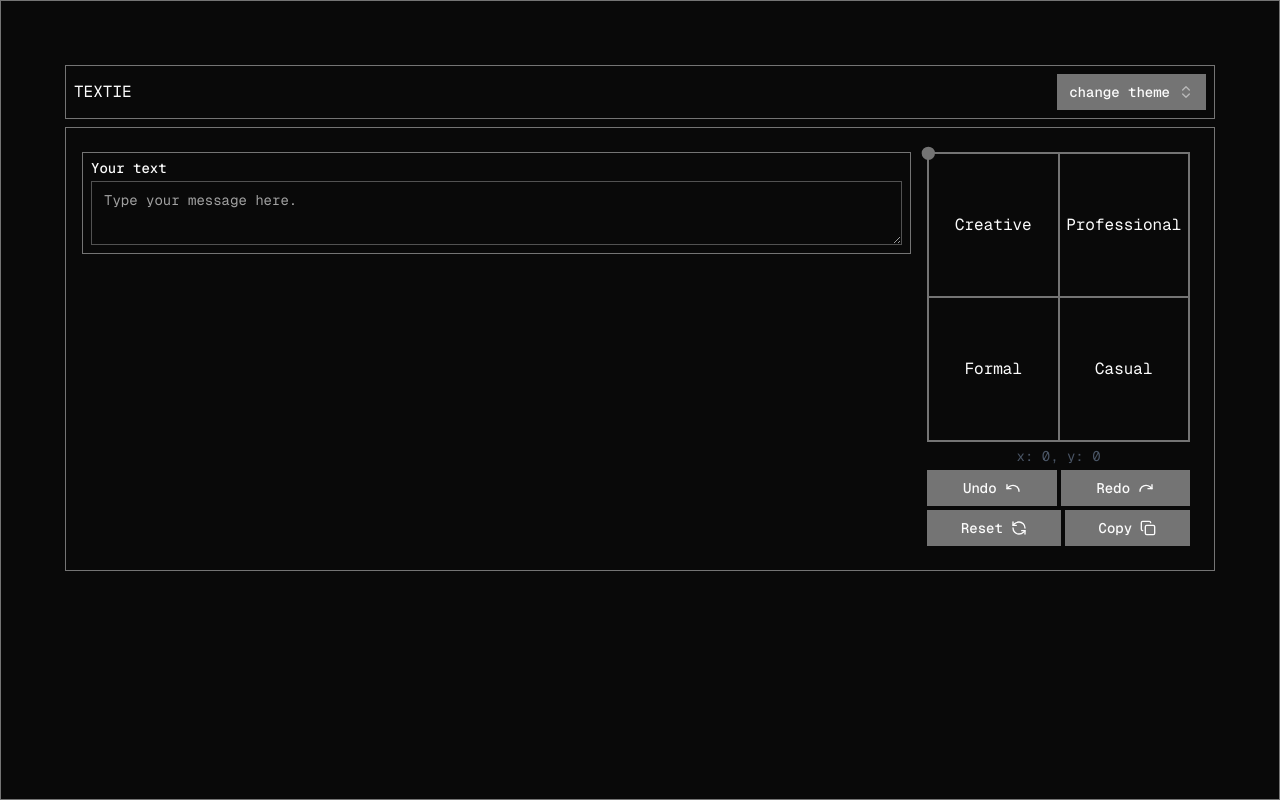
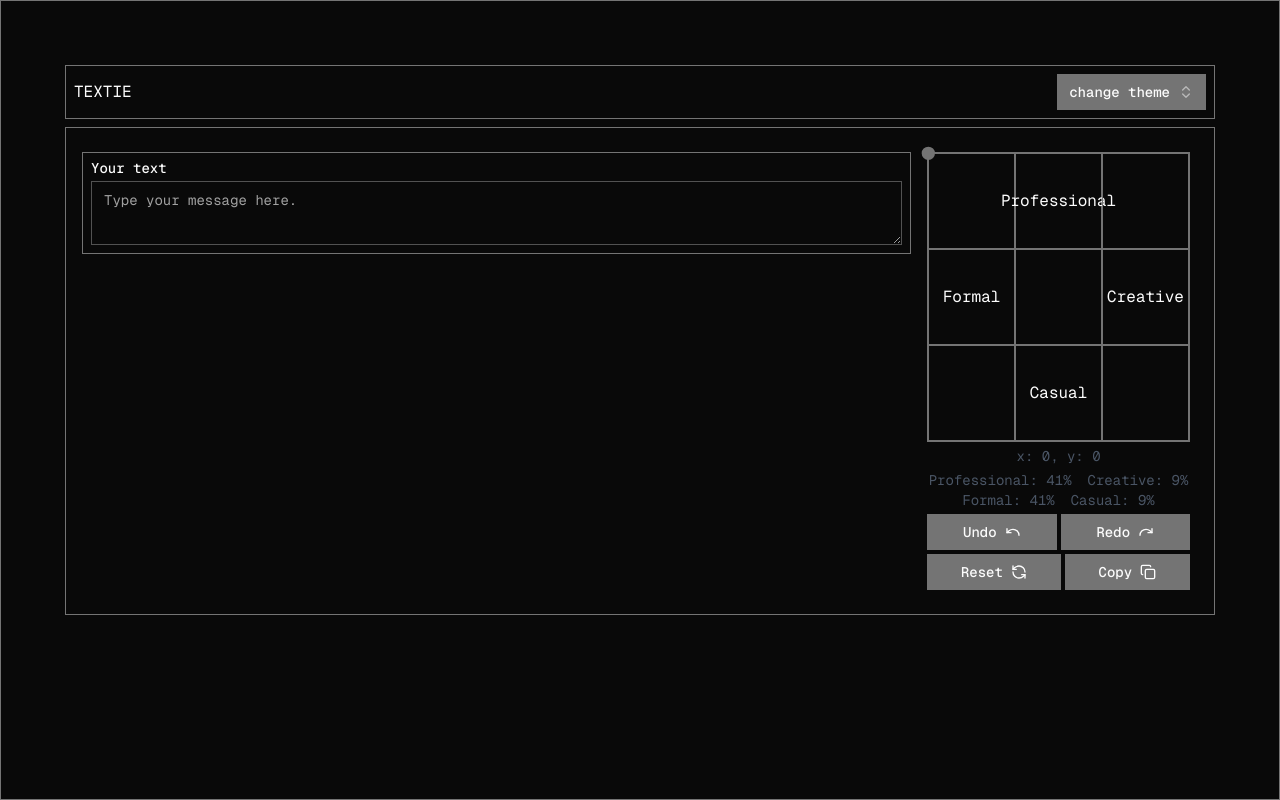
Before and after one commit to adityamandal-Developer/Tone-Slider-Text-Tool, a Next.js app: page / in a window 1280 px wide. Built offline with nearby package versions, Linux system fonts and the light colour scheme.

Commit message:
calculating tone % logic

```diff
--- a/package.json
+++ b/package.json
@@ -18,13 +18,12 @@
     "class-variance-authority": "^0.7.1",
     "clsx": "^2.1.1",
     "cmdk": "^1.1.1",
-    "framer-motion": "^12.9.4",
     "lucide-react": "^0.503.0",
     "next": "15.3.1",
     "next-themes": "^0.4.6",
     "react": "^19.0.0",
     "react-dom": "^19.0.0",
-    "react-draggable": "^4.4.6",
+    "react-loading-indicators": "^1.0.1",
     "react-resizable-panels": "^2.1.9",
     "tailwind-merge": "^3.2.0"
   },
--- a/src/components/componentLayouts/settings.tsx
+++ b/src/components/componentLayouts/settings.tsx
@@ -13,11 +13,84 @@ const Settings = () => {
     { x: 0, y: 0 },
   ]);
   const [historyIndex, setHistoryIndex] = useState(0);
+  const [tonePercentages, setTonePercentages] = useState({
+    professional: 25,
+    creative: 25,
+    formal: 25,
+    casual: 25,
+  });
 
   const dotRef = useRef<HTMLDivElement>(null);
   const sliderRef = useRef<HTMLDivElement>(null);
 
-  // Mouse event handlers
+  // Calculate tone percentages based on position
+  const calculateTonePercentages = (x: number, y: number) => {
+    if (!sliderRef.current) return;
+
+    const slider = sliderRef.current;
+    const rect = slider.getBoundingClientRect();
+
+    // Normalize position to values between 0 and 1
+    const normalizedX = x / rect.width;
+    const normalizedY = y / rect.height;
+
+    const professionalPos = { x: 0.5, y: 0 }; // top center
+    const creativePos = { x: 1, y: 0.5 }; // right middle
+    const formalPos = { x: 0, y: 0.5 }; // left middle
+    const casualPos = { x: 0.5, y: 1 }; // bottom center
+
+    const professionalDist =
+      1 /
+      (Math.pow(normalizedX - professionalPos.x, 2) +
+        Math.pow(normalizedY - professionalPos.y, 2) +
+        0.01);
+    const creativeDist =
+      1 /
+      (Math.pow(normalizedX - creativePos.x, 2) +
+        Math.pow(normalizedY - creativePos.y, 2) +
+        0.01);
+    const formalDist =
+      1 /
+      (Math.pow(normalizedX - formalPos.x, 2) +
+        Math.pow(normalizedY - formalPos.y, 2) +
+        0.01);
+    const casualDist =
+      1 /
+      (Math.pow(normalizedX - casualPos.x, 2) +
+        Math.pow(normalizedY - casualPos.y, 2) +
+        0.01);
+
+    // Sum of all weights
+    const totalDist = professionalDist + creativeDist + formalDist + casualDist;
+
+    // Calculate percentages (0-100)
+    const professional = Math.round((professionalDist / totalDist) * 100);
+    const creative = Math.round((creativeDist / totalDist) * 100);
+    const formal = Math.round((formalDist / totalDist) * 100);
+    const casual = Math.round((casualDist / totalDist) * 100);
+
+    // Ensure total is exactly 100%
+    const total = professional + creative + formal + casual;
+    let adjustment = 100 - total;
+
+    // Adjust values to sum is 100%
+    let adjustedValues = {
+      professional,
+      creative,
+      formal,
+      casual,
+    };
+
+    // Apply adjustment to the largest value
+    const max = Math.max(professional, creative, formal, casual);
+    if (max === professional) adjustedValues.professional += adjustment;
+    else if (max === creative) adjustedValues.creative += adjustment;
+    else if (max === formal) adjustedValues.formal += adjustment;
+    else adjustedValues.casual += adjustment;
+
+    return adjustedValues;
+  };
+
   const handleMouseDown = (e: React.MouseEvent) => {
     e.preventDefault();
     setIsDragging(true);
@@ -32,12 +105,18 @@ const Settings = () => {
     let newX = e.clientX - rect.left;
     let newY = e.clientY - rect.top;
 
-    // Ensure dot stays within slider boundaries
+    //dot stays within slider boundaries
     newX = Math.max(0, Math.min(newX, rect.width));
     newY = Math.max(0, Math.min(newY, rect.height));
 
     // Update position
     setPosition({ x: newX, y: newY });
+
+    // Calculate and update tone percentages
+    const percentages = calculateTonePercentages(newX, newY);
+    if (percentages) {
+      setTonePercentages(percentages);
+    }
   };
 
   const handleMouseUp = () => {
@@ -71,6 +150,12 @@ const Settings = () => {
       newY = Math.max(0, Math.min(newY, rect.height));
 
       setPosition({ x: newX, y: newY });
+
+      // Calculate and update tone percentages
+      const percentages = calculateTonePercentages(newX, newY);
+      if (percentages) {
+        setTonePercentages(percentages);
+      }
     }
   };
 
@@ -90,6 +175,12 @@ const Settings = () => {
 
     // Update position
     setPosition({ x: newX, y: newY });
+
+    // Calculate and update tone percentages
+    const percentages = calculateTonePercentages(newX, newY);
+    if (percentages) {
+      setTonePercentages(percentages);
+    }
   };
 
   const handleTouchEnd = () => {
@@ -127,6 +218,16 @@ const Settings = () => {
     };
   }, [isDragging]);
 
+  // Initialize tone percentages on component mount
+  useEffect(() => {
+    if (sliderRef.current) {
+      const percentages = calculateTonePercentages(position.x, position.y);
+      if (percentages) {
+        setTonePercentages(percentages);
+      }
+    }
+  }, []);
+
   // Handle buttons
   const handleReset = () => {
     const newPosition = { x: 0, y: 0 };
@@ -135,6 +236,12 @@ const Settings = () => {
     const newHistory = [...dragHistory.slice(0, historyIndex + 1), newPosition];
     setDragHistory(newHistory);
     setHistoryIndex(newHistory.length - 1);
+
+    // Reset tone percentages
+    const percentages = calculateTonePercentages(0, 0);
+    if (percentages) {
+      setTonePercentages(percentages);
+    }
   };
 
   const handleCopy = () => {
@@ -151,7 +258,17 @@ const Settings = () => {
     if (historyIndex > 0) {
       const newIndex = historyIndex - 1;
       setHistoryIndex(newIndex);
-      setPosition(dragHistory[newIndex]);
+      const newPosition = dragHistory[newIndex];
+      setPosition(newPosition);
+
+      // Update tone percentages for the new position
+      const percentages = calculateTonePercentages(
+        newPosition.x,
+        newPosition.y
+      );
+      if (percentages) {
+        setTonePercentages(percentages);
+      }
     }
   };
 
@@ -159,7 +276,17 @@ const Settings = () => {
     if (historyIndex < dragHistory.length - 1) {
       const newIndex = historyIndex + 1;
       setHistoryIndex(newIndex);
-      setPosition(dragHistory[newIndex]);
+      const newPosition = dragHistory[newIndex];
+      setPosition(newPosition);
+
+      // Update tone percentages for the new position
+      const percentages = calculateTonePercentages(
+        newPosition.x,
+        newPosition.y
+      );
+      if (percentages) {
+        setTonePercentages(percentages);
+      }
     }
   };
 
@@ -189,25 +316,38 @@ const Settings = () => {
         >
           <Dot className="w-20 h-20 text-primary" />
         </div>
-        <div className="grid grid-cols-2 min-h-72">
-          <div className="flex items-center justify-center w-full border border-ring text-center">
+        <div className="grid grid-cols-3 min-h-72">
+          <div className="flex items-center justify-center w-full border border-ring text-center"></div>
+          <div className="flex items-center justify-center w-full border border-ring text-center text-wrap">
+            Professional
+          </div>
+          <div className="flex items-center justify-center w-full border border-ring text-center"></div>
+          <div className="flex items-center justify-center w-full border border-ring text-center text-wrap">
+            Formal
+          </div>
+          <div className="flex items-center justify-center w-full border border-ring text-center"></div>
+          <div className="flex items-center justify-center w-full border border-ring text-center text-wrap">
             Creative
           </div>
-          <div className="flex items-center justify-center w-full border border-ring text-center">
-            Professional
-          </div>
-          <div className="flex items-center justify-center w-full border border-ring text-center">
-            Formal
-          </div>
-          <div className="flex items-center justify-center w-full border border-ring text-center">
+          <div className="flex items-center justify-center w-full border border-ring text-center"></div>
+          <div className="flex items-center justify-center w-full border border-ring text-center text-wrap">
             Casual
           </div>
+          <div className="flex items-center justify-center w-full border border-ring text-center"></div>
         </div>
       </div>
 
-      {/* Current coordinates */}
+      {/* Current coordinates and percentages */}
       <div className="text-sm text-gray-600 text-center">
-        x: {Math.round(position.x)}, y: {Math.round(position.y)}
+        <div>
+          x: {Math.round(position.x)}, y: {Math.round(position.y)}
+        </div>
+        <div className="flex flex-wrap justify-center gap-x-4 mt-1">
+          <span>Professional: {tonePercentages.professional}%</span>
+          <span>Creative: {tonePercentages.creative}%</span>
+          <span>Formal: {tonePercentages.formal}%</span>
+          <span>Casual: {tonePercentages.casual}%</span>
+        </div>
       </div>
 
       {/* undo redo */}
@@ -218,7 +358,7 @@ const Settings = () => {
 
       {/* reset and copy */}
       <div className="flex gap-1" id="reset-copy">
-        <ResetButton />
+        <ResetButton onClick={handleReset} />
         <CopyButton />
       </div>
     </div>
--- a/src/components/ui/copy-button.tsx
+++ b/src/components/ui/copy-button.tsx
@@ -1,16 +1,19 @@
-import React from "react";
+import React, { ButtonHTMLAttributes, forwardRef } from "react";
 import { Button } from "./button";
 import { Copy } from "lucide-react";
 
-const CopyButton = () => {
+interface MyButtonProps extends ButtonHTMLAttributes<HTMLButtonElement> {}
+const CopyButton = forwardRef<HTMLButtonElement, MyButtonProps>(
+  ({ ...props }, ref) => {
     return (
-    <Button className="grow">
+      <Button {...props} ref={ref} className="grow">
         <span>Copy</span>
         <span>
           <Copy />
         </span>
       </Button>
     );
-};
+  }
+);
 
 export default CopyButton;
--- /dev/null
+++ b/src/components/ui/loader.tsx
@@ -0,0 +1,22 @@
+import React from "react";
+import { OrbitProgress } from "react-loading-indicators";
+type Props = {
+  size?: string;
+  state?: boolean;
+};
+
+const Loader = ({ size = "5px", state = false }: Props) => {
+  return (
+    state && (
+      <OrbitProgress
+        dense
+        color="primary"
+        style={{ fontSize: size }}
+        text=""
+        textColor=""
+      />
+    )
+  );
+};
+
+export default Loader;
--- a/src/components/ui/reset-button.tsx
+++ b/src/components/ui/reset-button.tsx
@@ -1,16 +1,23 @@
-import React from "react";
+// components/MyButton.tsx
+import React, { ButtonHTMLAttributes, forwardRef } from "react";
 import { Button } from "./button";
 import { RefreshCcw } from "lucide-react";
 
-const ResetButton = () => {
+// Define props, extending HTML button attributes
+interface MyButtonProps extends ButtonHTMLAttributes<HTMLButtonElement> {}
+
+// Use forwardRef to pass ref to the underlying button element
+const ResetButton = forwardRef<HTMLButtonElement, MyButtonProps>(
+  ({ ...props }, ref) => {
     return (
-    <Button className="grow">
+      <Button {...props} ref={ref} className="grow">
         <span>Reset</span>
         <span>
           <RefreshCcw />
         </span>
       </Button>
     );
-};
+  }
+);
 
 export default ResetButton;
```
Also changed, not shown: 1 other file (tests, documents, lock files or other folders). Lines whose indentation alone changed are shown as unchanged.
